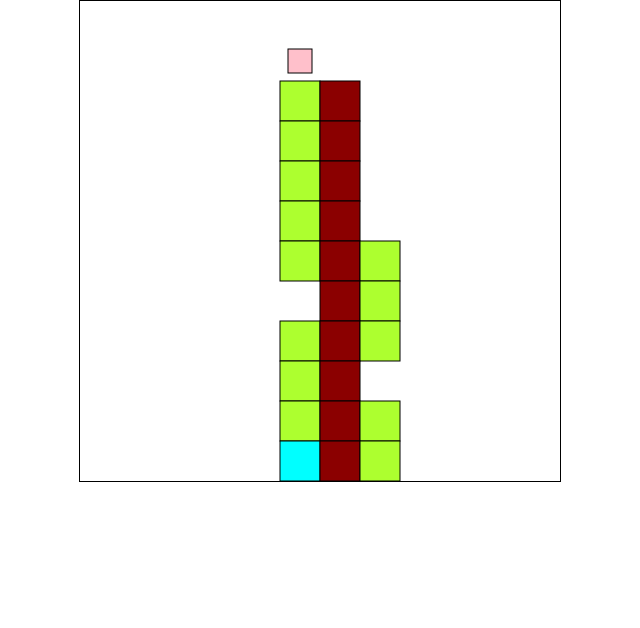
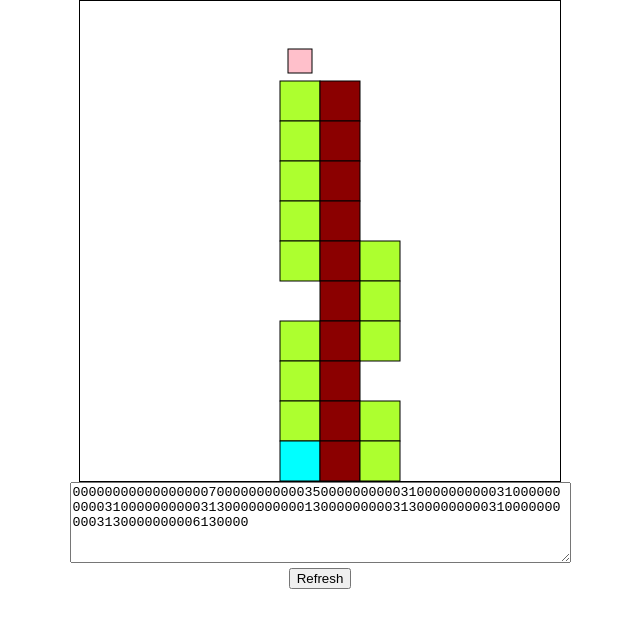
Before and after one commit to ukikagi/pink-virus-puzzle, a React (Create React App) app: page / in a window 1280 px wide. Shown: the top 628 px of the page, without its empty margins (320-960 px from the left). Built offline with nearby package versions, Linux system fonts and the light colour scheme.

Commit message:
Implement stage select by textarea

```diff
--- a/src/board.tsx
+++ b/src/board.tsx
@@ -1,8 +1,7 @@
 import React, { useRef, useEffect } from "react";
 import { Tile } from "./level";
 import { Point } from "./point";
-import { Field, getTile } from "./field";
-import { range } from "./utils";
+import { Field, fieldToTiles } from "./field";
 
 const BLOCK_W = 40;
 const BLOCK_H = 40;
@@ -23,16 +22,6 @@ interface BoardProps {
   chara: Point;
   width: number;
   height: number;
-}
-
-function fieldToTiles(field: Field) {
-  return range(field.height).flatMap((y) =>
-    range(field.width).map((x) => {
-      const point = { x, y };
-      const tile = getTile(field, point);
-      return { point, tile };
-    })
-  );
 }
 
 function drawBlock(
--- a/src/field.ts
+++ b/src/field.ts
@@ -1,5 +1,6 @@
 import { Tile } from "./level";
 import { Point, Direction, movePoint } from "./point";
+import { range } from "./utils";
 
 export interface Field {
   value: Tile[][];
@@ -42,7 +43,16 @@ export function isFalling(field: Field, p: Point) {
   );
 }
 
+export function fieldToTiles(field: Field) {
+  return range(field.height).flatMap((y) =>
+    range(field.width).map((x) => {
+      const point = { x, y };
+      const tile = getTile(field, point);
+      return { point, tile };
+    })
+  );
+}
+
 export function countJewel(field: Field) {
-  const value = field.value;
-  return value.flatMap((row) => row.filter((x) => x === Tile.JEWEL)).length;
+  return fieldToTiles(field).filter(({ tile }) => tile === Tile.JEWEL).length;
 }
--- a/src/game.tsx
+++ b/src/game.tsx
@@ -9,41 +9,19 @@ import {
   isFalling,
   setTile,
 } from "./field";
-import { Level, Tile } from "./level";
+import { createModel, Level, parseLevel, Tile } from "./level";
 import { Direction, movePoint, Point } from "./point";
-import { sampleLevel } from "./sampleLevel";
-import { clone2dArray, range } from "./utils";
+import { sampleLevel, sampleLevelString } from "./sampleLevel";
+import { clone2dArray } from "./utils";
 
 const MAXQ = 5;
 
-function createModel(level: Level) {
-  const width = level.width;
-  const height = level.height;
-
-  let value: Tile[][] = clone2dArray(level.field);
-  let chara: Point = { x: 0, y: 0 };
-  let exit: Point = { x: 0, y: 0 };
-
-  range(height).forEach((y) => {
-    range(width).forEach((x) => {
-      switch (value[y][x]) {
-        case Tile.CHARA:
-          value[y][x] = Tile.BLANK;
-          chara = { x, y };
-          break;
-        case Tile.EXIT:
-          value[y][x] = Tile.BRICK;
-          exit = { x, y };
-          break;
-      }
-    });
-  });
-
-  const field: Field = { value, width, height };
-  return { field, chara, exit };
+interface GameProp {
+  width: number;
+  height: number;
 }
 
-export default function Game(props: { width: number; height: number }) {
+export default function Game(props: GameProp) {
   const initialModel = createModel(sampleLevel);
 
   const [field, setField] = useState<Field>(initialModel.field);
@@ -51,6 +29,19 @@ export default function Game(props: { width: number; height: number }) {
   const [queue, setQueue] = useState<Point[]>([]);
   const [exit, setExit] = useState<Point>(initialModel.exit);
   const [beated, setBeated] = useState<boolean>(false);
+
+  const [level, setLevel] = useState(sampleLevel);
+  const [levelString, setLevelString] = useState(sampleLevelString);
+
+  function onLevelStringChange(e: React.ChangeEvent<HTMLTextAreaElement>) {
+    setLevelString(e.target.value);
+  }
+
+  function onSubmit(e: React.FormEvent<HTMLFormElement>) {
+    const level = parseLevel(levelString, 12, 12);
+    reset(level);
+    e.preventDefault();
+  }
 
   function onKeyDown(e: React.KeyboardEvent<HTMLDivElement>) {
     switch (e.key) {
@@ -73,12 +64,13 @@ export default function Game(props: { width: number; height: number }) {
         dig(Direction.RIGHT);
         break;
       case "r":
-        reset(sampleLevel);
+        reset(level);
         break;
     }
   }
 
   function reset(level: Level): void {
+    setLevel(level);
     const { field, chara, exit } = createModel(level);
     setField(field);
     setChara(chara);
@@ -144,6 +136,17 @@ export default function Game(props: { width: number; height: number }) {
         width={props.width}
         height={props.height}
       />
+      <form onSubmit={onSubmit}>
+        <div>
+          <textarea
+            value={levelString}
+            onChange={onLevelStringChange}
+            rows={5}
+            cols={60}
+          />
+        </div>
+        <input type="submit" value="Refresh" />
+      </form>
     </div>
   );
 }
--- a/src/level.ts
+++ b/src/level.ts
@@ -1,4 +1,6 @@
-import { range } from "./utils";
+import { Field } from "./field";
+import { Point } from "./point";
+import { clone2dArray, range } from "./utils";
 
 export enum Tile {
   BLANK = 0,
@@ -17,10 +19,37 @@ export interface Level {
   height: number;
 }
 
-export function readLevel(data: string, height: number, width: number): Level {
+export function parseLevel(data: string, height: number, width: number): Level {
   console.assert(data.length === width * height);
   const field = range(height).map((y) =>
     range(width).map((x) => parseInt(data[y * width + x]))
   );
   return { field, width, height };
 }
+
+export function createModel(level: Level) {
+  const width = level.width;
+  const height = level.height;
+
+  let value: Tile[][] = clone2dArray(level.field);
+  let chara: Point = { x: 0, y: 0 };
+  let exit: Point = { x: 0, y: 0 };
+
+  range(height).forEach((y) => {
+    range(width).forEach((x) => {
+      switch (value[y][x]) {
+        case Tile.CHARA:
+          value[y][x] = Tile.BLANK;
+          chara = { x, y };
+          break;
+        case Tile.EXIT:
+          value[y][x] = Tile.BRICK;
+          exit = { x, y };
+          break;
+      }
+    });
+  });
+
+  const field: Field = { value, width, height };
+  return { field, chara, exit };
+}
--- a/src/sampleLevel.ts
+++ b/src/sampleLevel.ts
@@ -1,8 +1,8 @@
-import { readLevel } from "./level";
+import { parseLevel } from "./level";
 
 const sampleLevelWidth = 12;
 const sampleLevelHeight = 12;
-const sampleLevelString =
+export const sampleLevelString =
   "000000000000" +
   "000007000000" +
   "000003500000" +
@@ -16,7 +16,7 @@ const sampleLevelString =
   "000003130000" +
   "000006130000";
 
-export const sampleLevel = readLevel(
+export const sampleLevel = parseLevel(
   sampleLevelString,
   sampleLevelHeight,
   sampleLevelWidth
```
